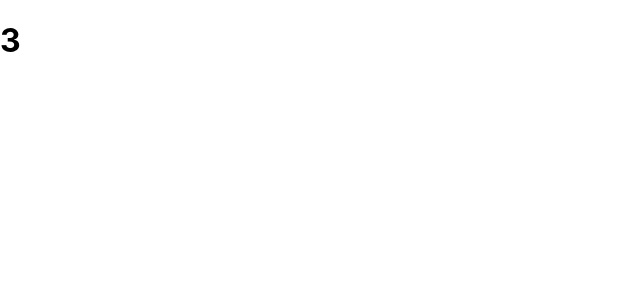
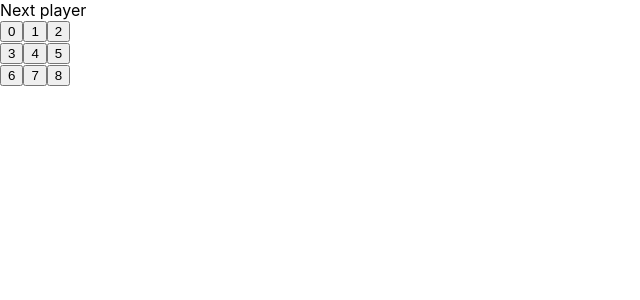
Before and after one commit to AlexanderRusak/Dev-incubator_tic-tac-toe, a React (Create React App) app: page / in a window 1280 px wide. Shown: the top 300 px of the page, without its empty margins (0-640 px from the left). Built offline with nearby package versions, Linux system fonts and the light colour scheme.

Commit message:
create play board

```diff
--- a/src/App.js
+++ b/src/App.js
@@ -1,11 +1,12 @@
 import { Fragment } from 'react';
 import './App.css';
+import { Board } from './components/Board';
 
 function App() {
   return (
-   <Fragment>
-     <h1>3</h1>
-   </Fragment>
+    <Fragment>
+      <Board />
+    </Fragment>
   );
 }
 
--- /dev/null
+++ b/src/components/Board.jsx
@@ -0,0 +1,32 @@
+import { Square } from "./Sqaure"
+
+
+export const Board = () => {
+
+    const status = 'Next player';
+
+    const renderSquare = (i) => <Square number={i} />;
+
+
+
+    return (
+        <div>
+            <div className='status'>{status}</div>
+            <div className="board-now">
+                {renderSquare(0)}
+                {renderSquare(1)}
+                {renderSquare(2)}
+            </div>
+            <div className="board-now">
+                {renderSquare(3)}
+                {renderSquare(4)}
+                {renderSquare(5)}
+            </div>
+            <div className="board-now">
+                {renderSquare(6)}
+                {renderSquare(7)}
+                {renderSquare(8)}
+            </div>
+        </div>
+    )
+}
--- /dev/null
+++ b/src/components/Sqaure.jsx
@@ -0,0 +1,8 @@
+export const Square = ({ number }) => {
+
+    return (
+        <button className="square">
+            {number}
+        </button>
+    );
+}
```
